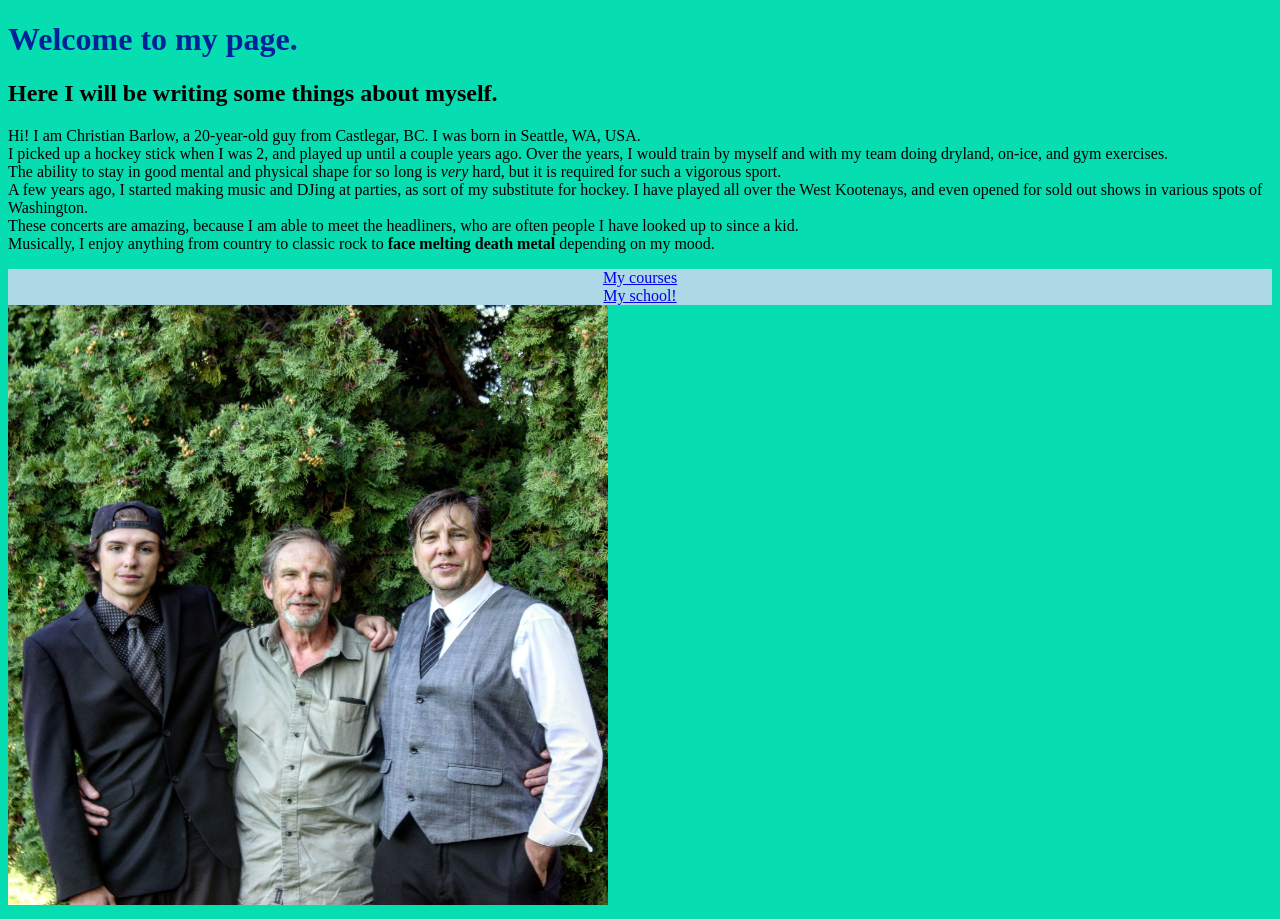
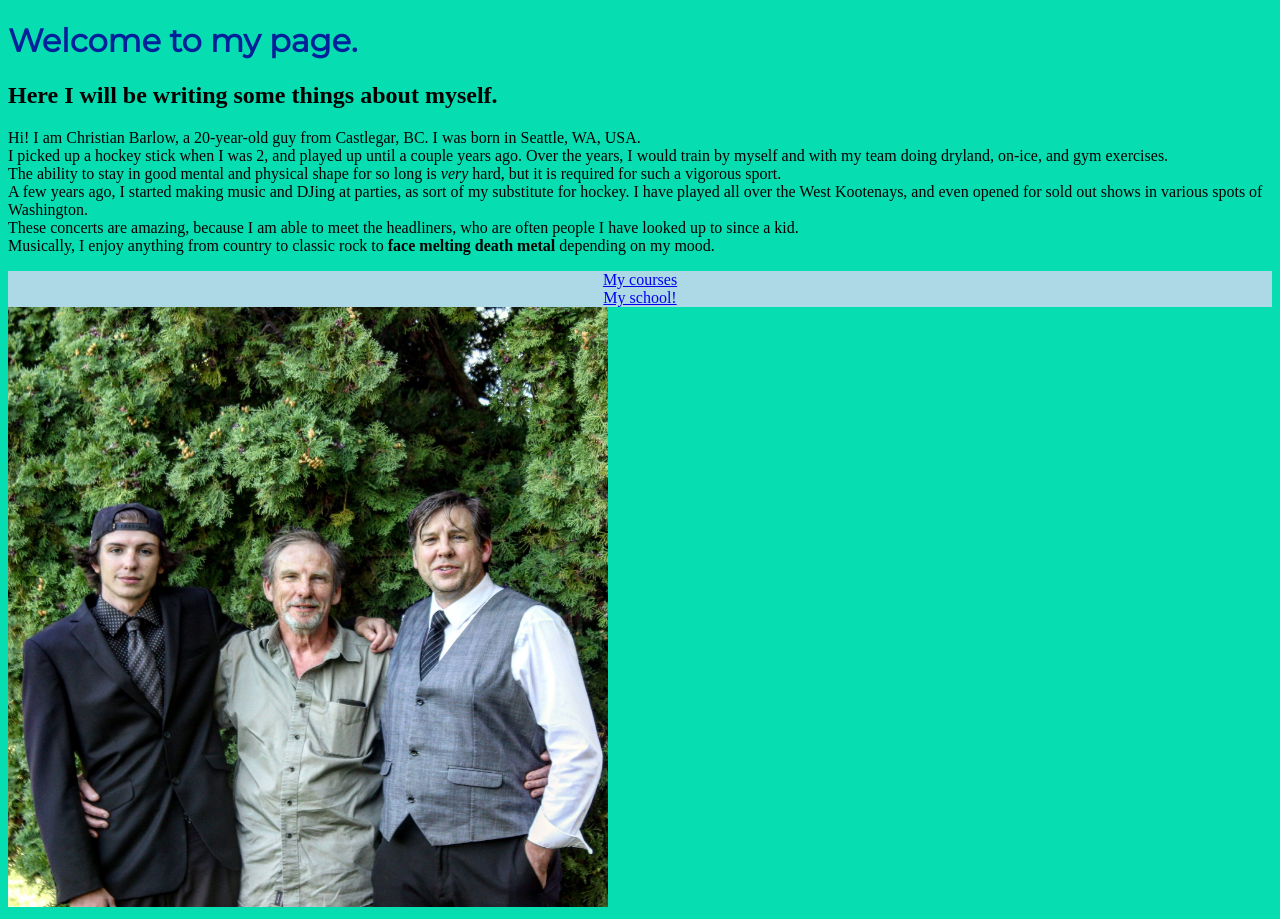
Before and after one commit to CB1620/week5, a plain HTML site: page misc/index.html in a window 1280 px wide. Drawn offline with Linux system fonts and the light colour scheme.

Commit message:
added font family into index H1

```diff
--- a/css/stylesheet.css
+++ b/css/stylesheet.css
@@ -14,3 +14,7 @@ nav{
     text-align: center;
     background-color: lightblue;
 }
+
+.heading-index{
+    font-family: 'Montserrat', sans-serif;
+}
--- a/misc/index.html
+++ b/misc/index.html
@@ -6,11 +6,13 @@
         <title>Personal Website</title>
         <meta charset="utf-8">
         <link rel="stylesheet" href="../css/stylesheet.css">
+        <link rel="preconnect" href="https://fonts.gstatic.com">
+        <link href="https://fonts.googleapis.com/css2?family=Montserrat&display=swap" rel="stylesheet">
     </head>
 
     <body>
         <header>
-            <h1>Welcome to my page.</h1>
+            <h1 class="heading-index">Welcome to my page.</h1>
             <h2>Here I will be writing some things about myself.</h2>
         </header>
 
```
Also changed, not shown: misc/courses.html (+1 -1 lines).
